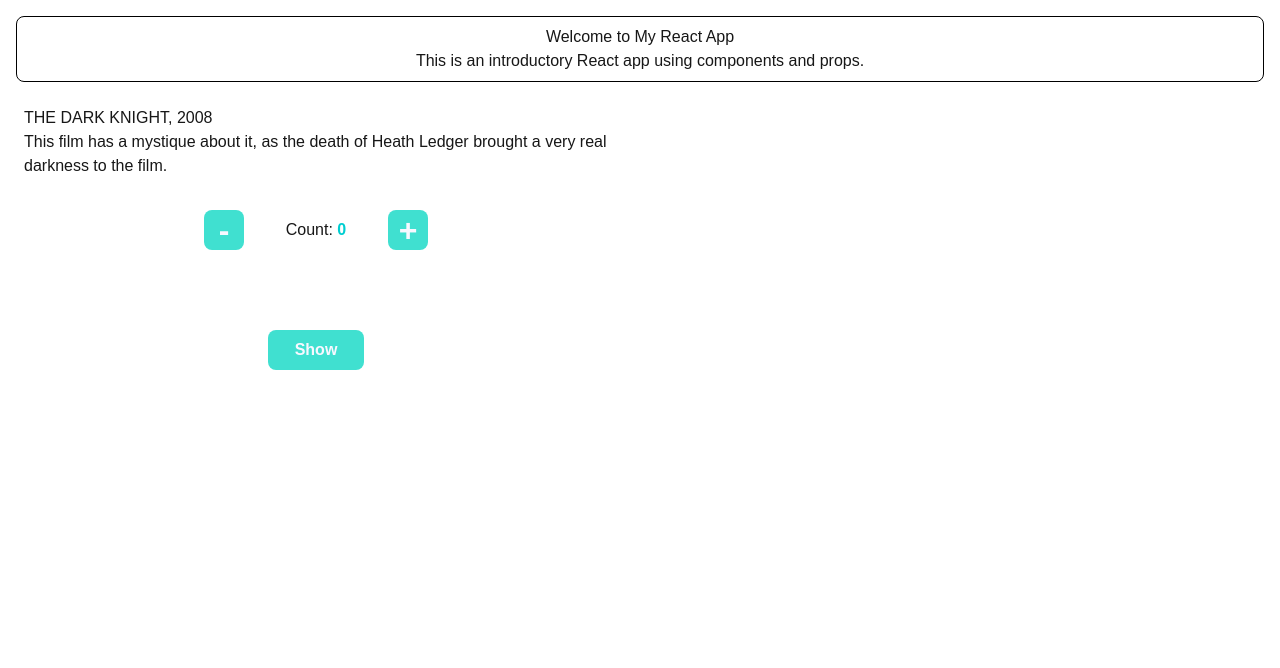
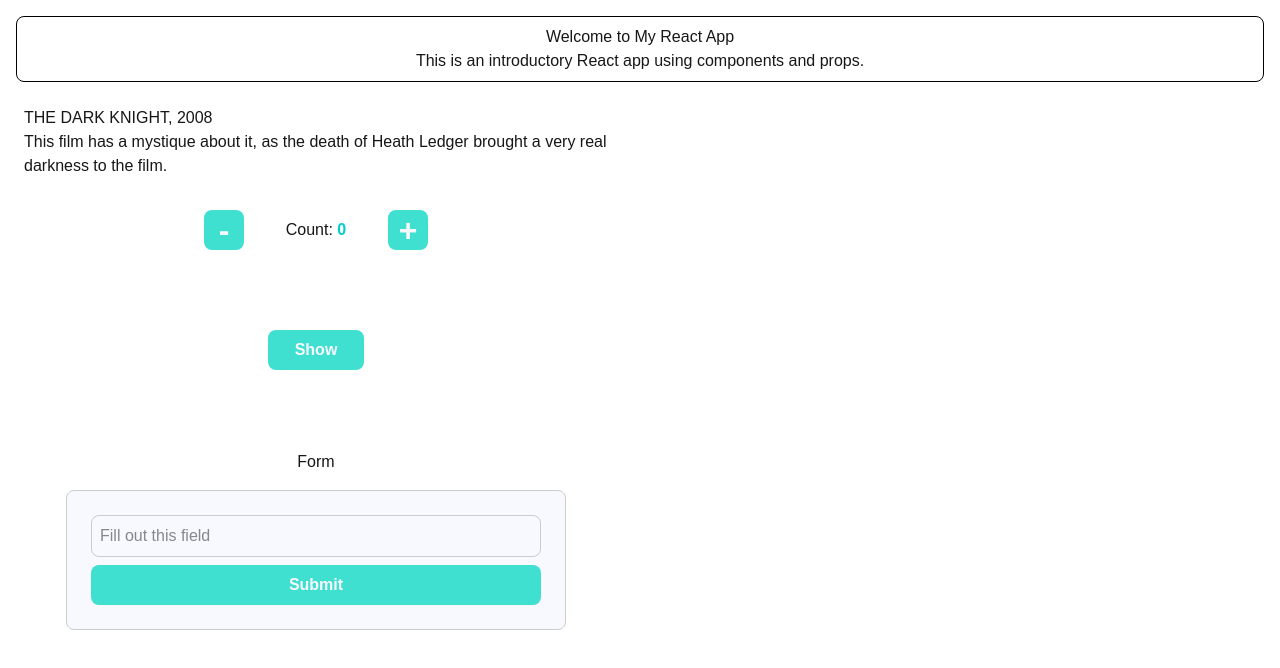
Before and after one commit to Beyzay/basic-react-components, a Next.js app: page / in a window 1280 px wide. Shown: the top 668 px of the page. Built offline with nearby package versions, Linux system fonts and the light colour scheme.

Commit message:
Add Form component

```diff
--- /dev/null
+++ b/components/Form.tsx
@@ -0,0 +1,48 @@
+import { useState } from "react";
+import styles from "../styles/Form.module.css";
+
+export default function ToggleVisibility() {
+    const [input, setInput] = useState("");
+    const [submissionMessage, setSubmissionMessage] = useState("");
+
+    // Define an event handler function
+    const handleSubmit = (e) => {
+        // Prevent default behavior (form submission)
+        e.preventDefault();
+
+        // Validate input
+        if (input.trim() === "") { // Check if the trimmed input is empty
+            setSubmissionMessage("Error: Please fill out the form!"); // Update error message
+        } else { // If the input is valid
+            setSubmissionMessage("Success: Form submitted!"); // Update success message
+        }
+    };
+
+    return (
+        <div className={styles.container}>
+            <div className={styles.flexContainer}>
+
+                <h2>Form</h2>
+
+                {/* Attach onSubmit handler to the form element */}
+                <form className={styles.formContainer} onSubmit={handleSubmit}>
+
+                    {/* Attach onChange handler to the input element */}
+                    <input
+                        className={styles.input}
+                        type="text"
+                        value={input}
+                        onChange={(e) => setInput(e.target.value)}
+                        placeholder="Fill out this field"
+                    />
+
+                    <button className={styles.button} type="submit">Submit</button>
+                </form>
+
+                {/* Display success or error message if set*/}
+                {submissionMessage && <p>{submissionMessage}</p>}
+
+            </div>
+        </div>
+    );
+}
--- a/pages/index.tsx
+++ b/pages/index.tsx
@@ -3,6 +3,7 @@ import Header from "../components/Header";
 import MainContent from "../components/MainContent";
 import Counter from "../components/Counter";
 import ToggleVisibility from "../components/ToggleVisibility";
+import Form from "../components/Form";
 
 export default function Home() {
   const titleVar = "THE DARK KNIGHT, 2008";
@@ -19,6 +20,8 @@ export default function Home() {
       <br/><br/>
       <ToggleVisibility />
       <br/><br/>
+      <Form />
+      <br/><br/>
     </div>
   );
 }
--- /dev/null
+++ b/styles/Form.module.css
@@ -0,0 +1,57 @@
+.container {
+    padding: 8px;
+    margin: 16px 16px 0 16px;
+    max-width: 600px;
+}
+
+.flexContainer {
+    display:flex;
+    flex-direction: column;
+    gap: 16px;
+    align-items: center;
+    justify-content: center;
+}
+
+.formContainer{
+    display: flex;
+    flex-direction: column;
+    width: 100%;
+    max-width: 500px;
+    padding: 24px;
+    border: 1px solid #ccc;
+    border-radius: 8px;
+    background-color: #f8f8ff;
+}
+
+.input {
+    box-sizing: border-box;
+    width: 100%;
+    margin-bottom: 8px;
+    padding: 8px;
+    border: 1px solid #ccc;
+    border-radius: 8px;
+}
+
+.button {
+    display: flex;
+    align-items: center;
+    justify-content: center;
+    box-sizing: border-box;
+    width: 100%;
+    height: 40px;
+    font-size: 16px;
+    font-weight: bold;
+    border-radius: 8px;
+    border: none;
+    background-color: #40e0d0;
+    color: #f8f8ff;
+    cursor: pointer;
+}
+
+.button:hover {
+    background-color: #00ced1;
+}
+
+.button:active {
+    background-color: #afeeee;
+}
```
